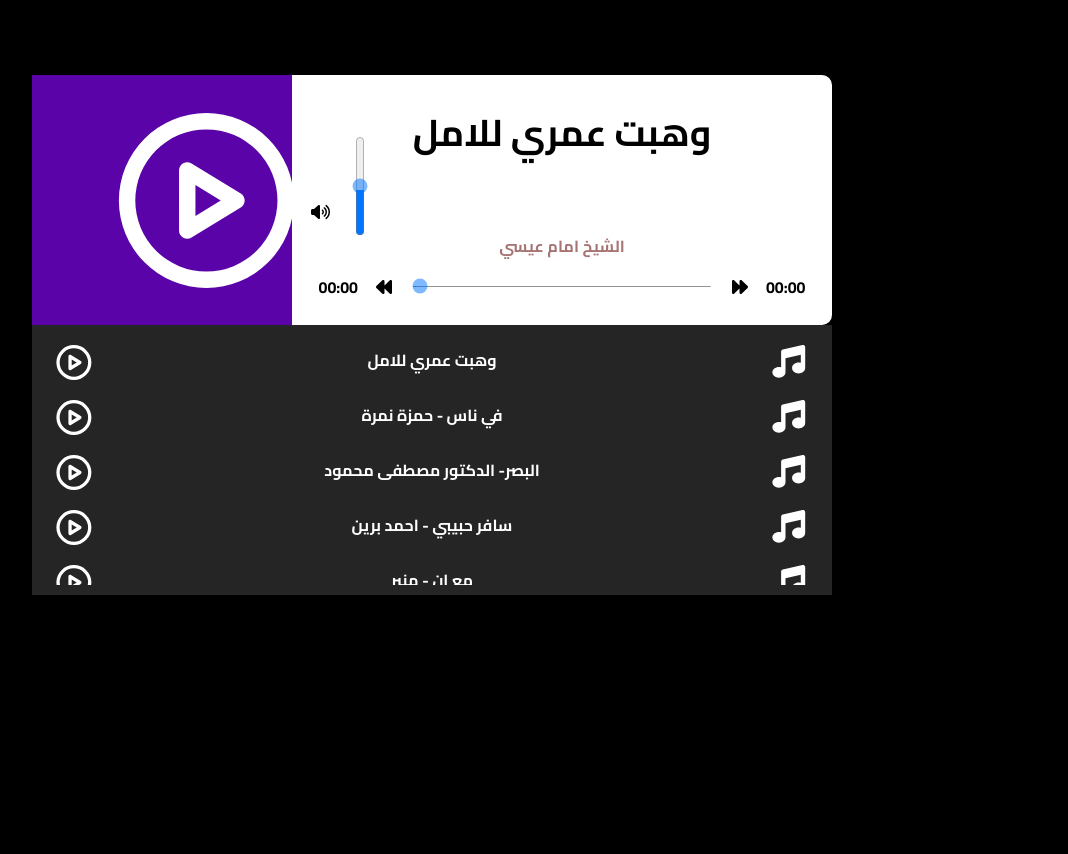
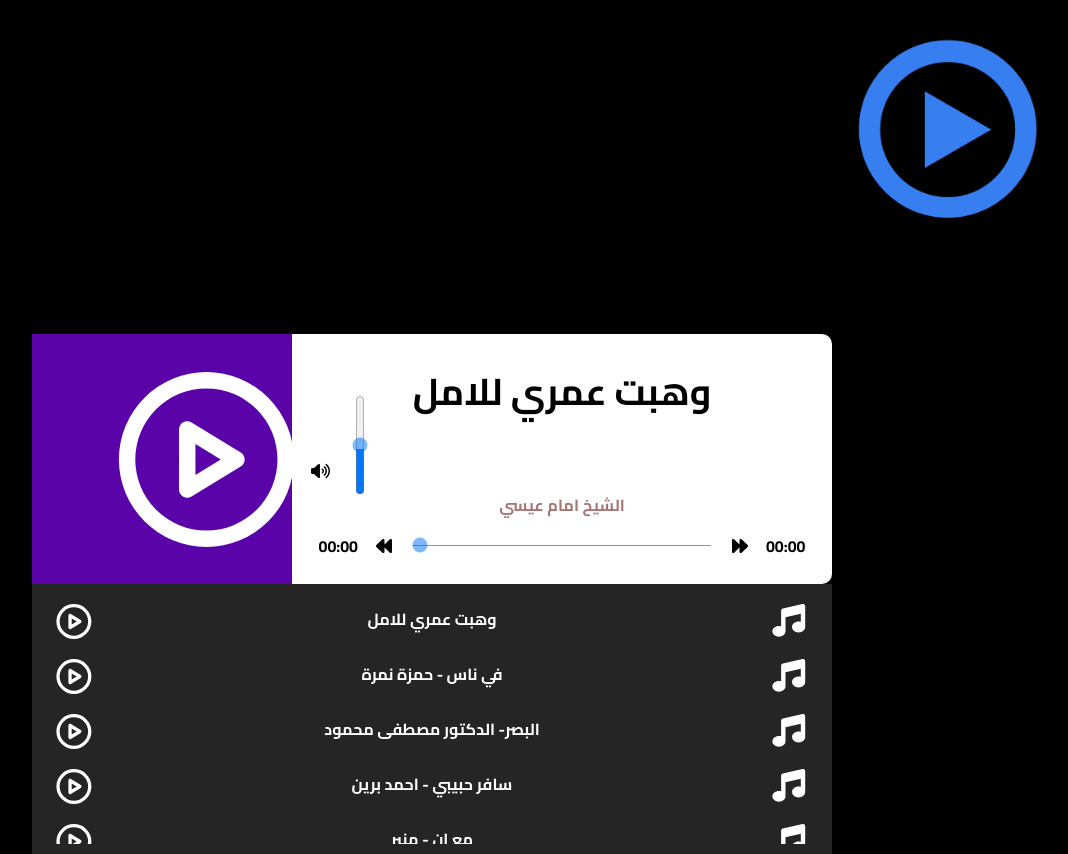
Before and after one commit to WaledKamal/Audio-Player-challenge, a plain HTML site: page index.html in a window 1280 px wide. Shown: the whole page, without its empty margins (208-1276 px from the left). Before the commit the page ends 800 px from the top, so only its background shows below. Drawn offline with Linux system fonts and the light colour scheme.

Commit message:
Update index.html

```diff
--- a/index.html
+++ b/index.html
@@ -7,6 +7,7 @@
     <link rel="stylesheet" href="css/main.css" />
     <script src="js/all.min.js"></script>
     <link rel="stylesheet" href="css/all.min.css" />
+     <img src="img/player-icon-png-10.jpg" width="250" style="padding: 20px;margin: auto" alt="">
     <title>MEGO Player</title>
   </head>
   <body>
```
